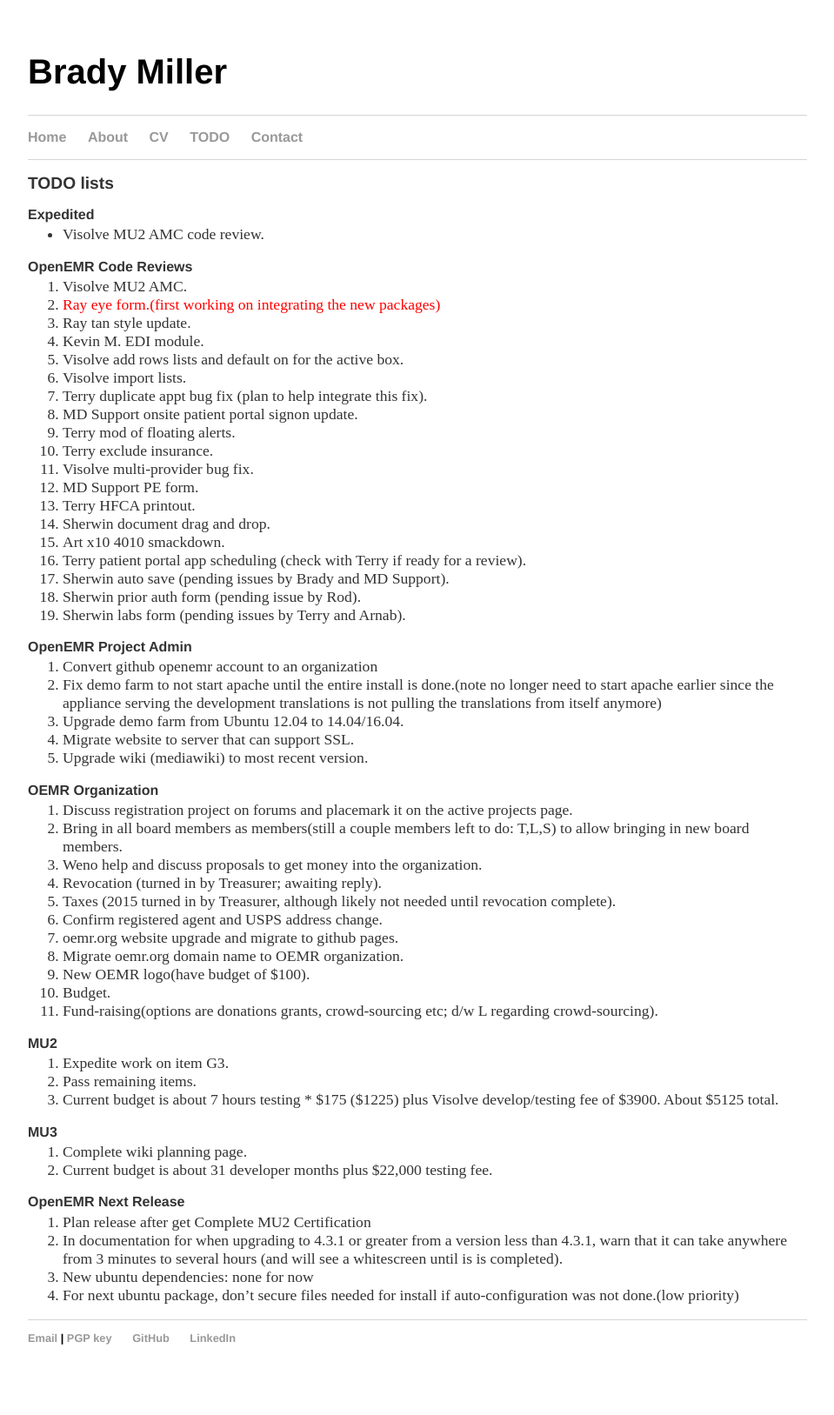
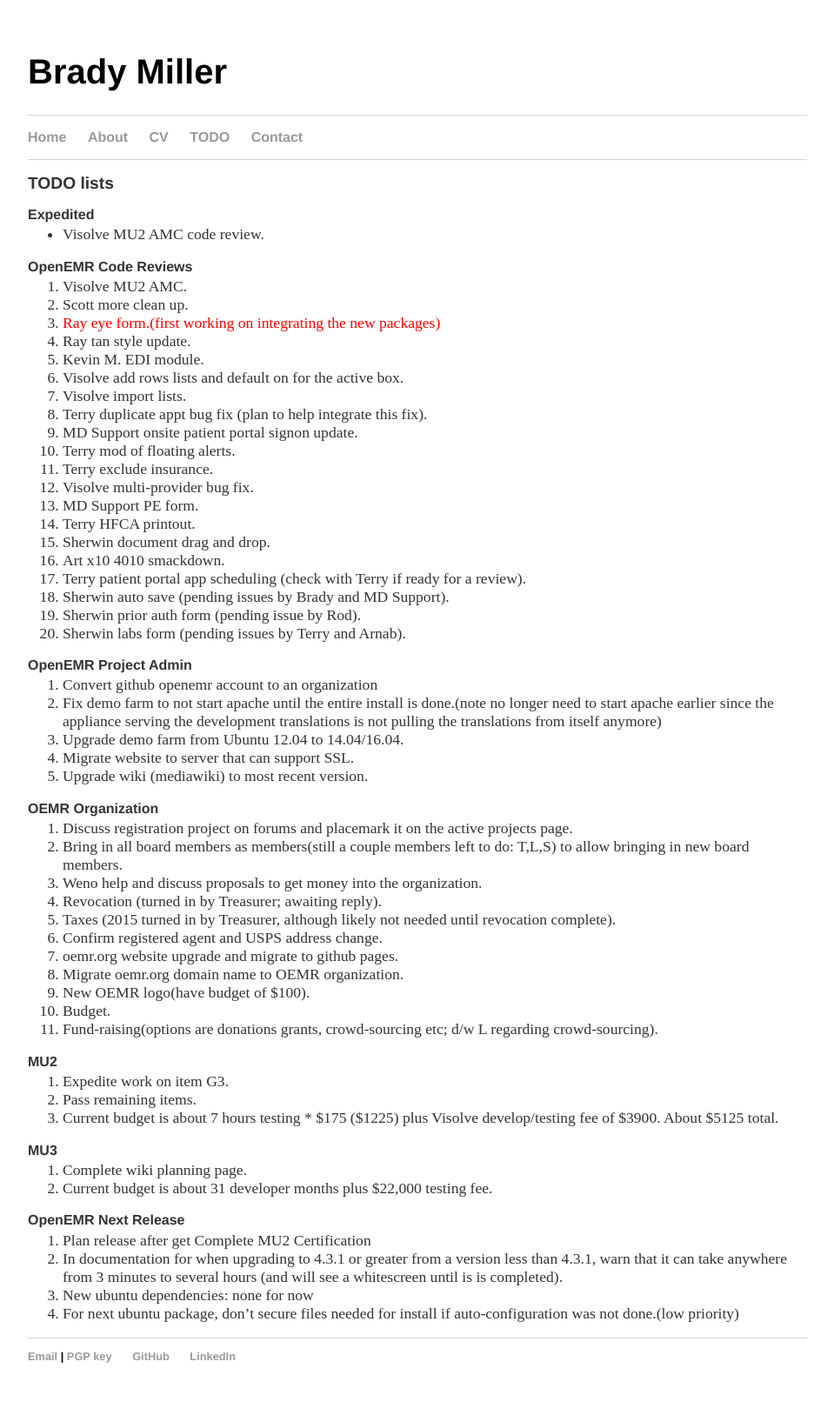
Before and after one commit to bradymiller/bradymiller.github.io, a Jekyll site: the page built from todo/index.md, in a window 1280 px wide. Shown: the whole page at 87% size, without its empty margins (160-1119 px from the left). Built offline with Jekyll 4.4.1, drawn with Linux system fonts in a browser that asks for light colours; before the commit the page ends 1606 px from its top, so only the background shows below that.

Commit message:
Update todo list

```diff
--- a/todo/index.md
+++ b/todo/index.md
@@ -8,6 +8,7 @@
 
 ### OpenEMR Code Reviews
 1. Visolve MU2 AMC.
+1. Scott more clean up.
 1. <span style="color: red">Ray eye form.(first working on integrating the new packages)</span>
 1. Ray tan style update.
 1. Kevin M. EDI module.
```
